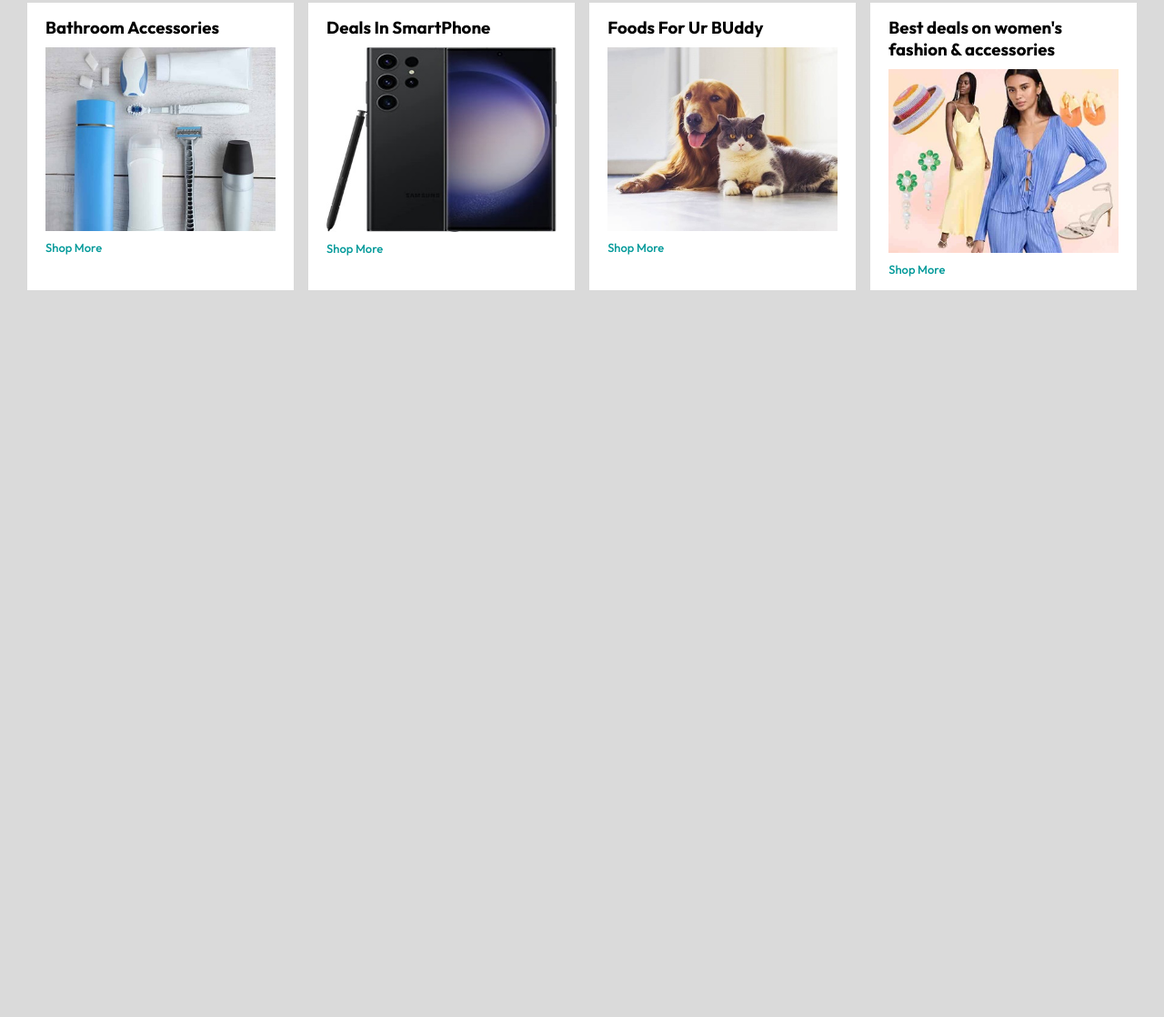
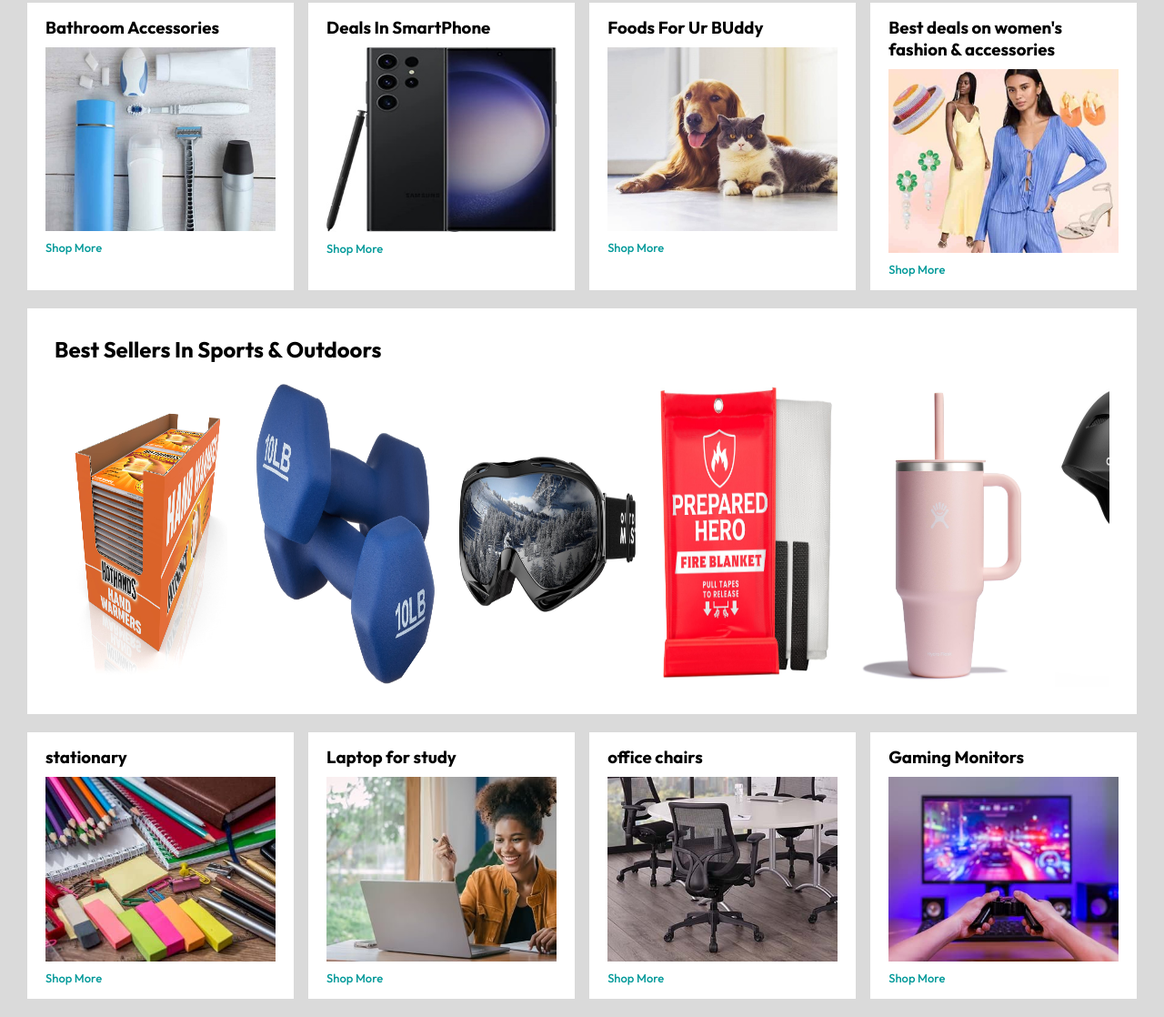
Before and after one commit to samrathalder1701/UI-Cloning, a plain HTML site: page AMAZON clonning/index.html in a window 1280 px wide. Shown: the part 668-1786 px from the top of the page at 91% size. Before the commit the page ends 1007 px from the top, so only its background shows below. Drawn offline with Linux system fonts and the light colour scheme.

Commit message:
horizontal scrollbar added

```diff
--- a/AMAZON clonning/index.html
+++ b/AMAZON clonning/index.html
@@ -110,7 +110,45 @@
             <img src="/assets/box2-4.jpg" alt="" srcset="">
             <a href="/">Shop More</a>
         </div>
+    </div>
 
+    <div class="product-slider">
+        <h2>Best Sellers In Sports & Outdoors</h2>
+        <div class="products">
+            <img src="/assets/product1-1.jpg" alt="" srcset="">
+            <img src="/assets/product1-2.jpg" alt="" srcset="">
+            <img src="/assets/product1-3.jpg" alt="" srcset="">
+            <img src="/assets/product1-4.jpg" alt="" srcset="">
+            <img src="/assets/product1-5.jpg" alt="" srcset="">
+            <img src="/assets/product1-6.jpg" alt="" srcset="">
+            <img src="/assets/product1-7.jpg" alt="" srcset="">
+            <img src="/assets/product1-8.jpg" alt="" srcset="">
+            <img src="/assets/product1-9.jpg" alt="" srcset="">
+            <img src="/assets/product1-10.jpg" alt="" srcset="">
+        </div>
+    </div>
+
+    <div class="box-row ">
+        <div class="box-column">
+            <h3>stationary</h3>
+            <img src="/assets/box3-1.jpg" alt="" srcset="">
+            <a href="/">Shop More</a>
+        </div>
+        <div class="box-column">
+            <h3>Laptop for study</h3>
+            <img src="/assets/box3-2.jpg" alt="" srcset="">
+            <a href="/">Shop More</a>
+        </div>
+        <div class="box-column">
+            <h3>office chairs</h3>
+            <img src="/assets/box3-3.jpg" alt="" srcset="">
+            <a href="/">Shop More</a>
+        </div>
+        <div class="box-column">
+            <h3>Gaming Monitors</h3>
+            <img src="/assets/box3-4.jpg" alt="" srcset="">
+            <a href="/">Shop More</a>
+        </div>
     </div>
 
 
--- a/AMAZON clonning/script.js
+++ b/AMAZON clonning/script.js
@@ -29,3 +29,10 @@ nextbutton.addEventListener('click', (e) => {
     }
     changeslide();
 });
+const scrollcontainer = document.querySelectorAll('.products');
+for  (const item of scrollcontainer) {
+item.addEventListener('wheel', (evt)=>{
+evt.preventDefault();
+item.scrollLeft += evt.deltaY;
+})
+}
--- a/AMAZON clonning/styles.css
+++ b/AMAZON clonning/styles.css
@@ -150,3 +150,22 @@ nav{
 .header-box{
     margin-top: -20vw;
 }
+.product-slider{
+    background: #fff;
+    margin: 0 30px;
+    padding: 30px;
+    margin-bottom: 15px;
+}
+.product-slider .products{
+    display: flex;
+    overflow-x: auto;
+    gap: 20px;
+    margin-top: 20px;
+}
+.product-slider .products img{
+    max-width: 200px;
+    max-height: 200;
+}
+.product-slider .products::-webkit-scrollbar{
+    display: none;
+}
```
